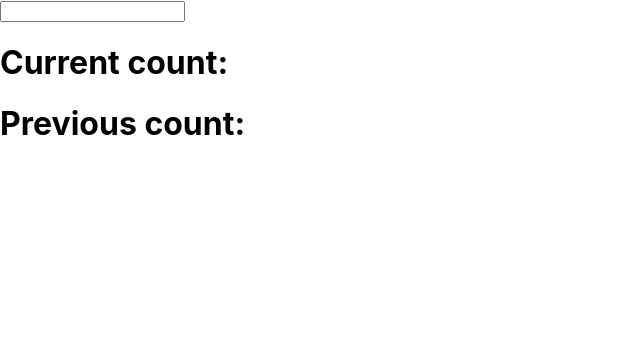
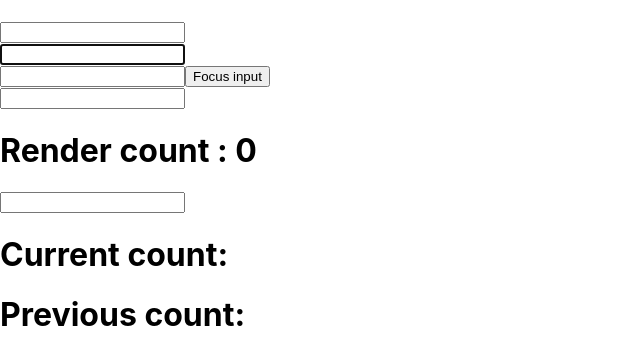
Before and after one commit to kiran010106/Hooks-useState-useEffect-useRef-useContext-concept-, a React (Create React App) app: page / in a window 1280 px wide. Shown: the top 364 px of the page, without its empty margins (0-640 px from the left). Built offline with nearby package versions, Linux system fonts and the light colour scheme.

Commit message:
udated app.js

```diff
--- a/src/App.js
+++ b/src/App.js
@@ -1,15 +1,15 @@
-// import Count from "./components/Count";
-// import FocusInput from "./components/FocusInput";
-// import Render from "./components/Render";
-// import State from "./components/State";
+import Count from "./components/Count";
+import FocusInput from "./components/FocusInput";
+import Render from "./components/Render";
+import State from "./components/State";
 import Track from "./components/Track";
 function App() {
   return (
     <div className="App">
-      {/* <State /> */}
-      {/* <FocusInput /> */}
-      {/* <Render /> */}
-      {/* <Count /> */}
+      { <State /> }
+      { <FocusInput /> }
+      { <Render /> }
+      { <Count /> }
       <Track />
     </div>
   );
```
